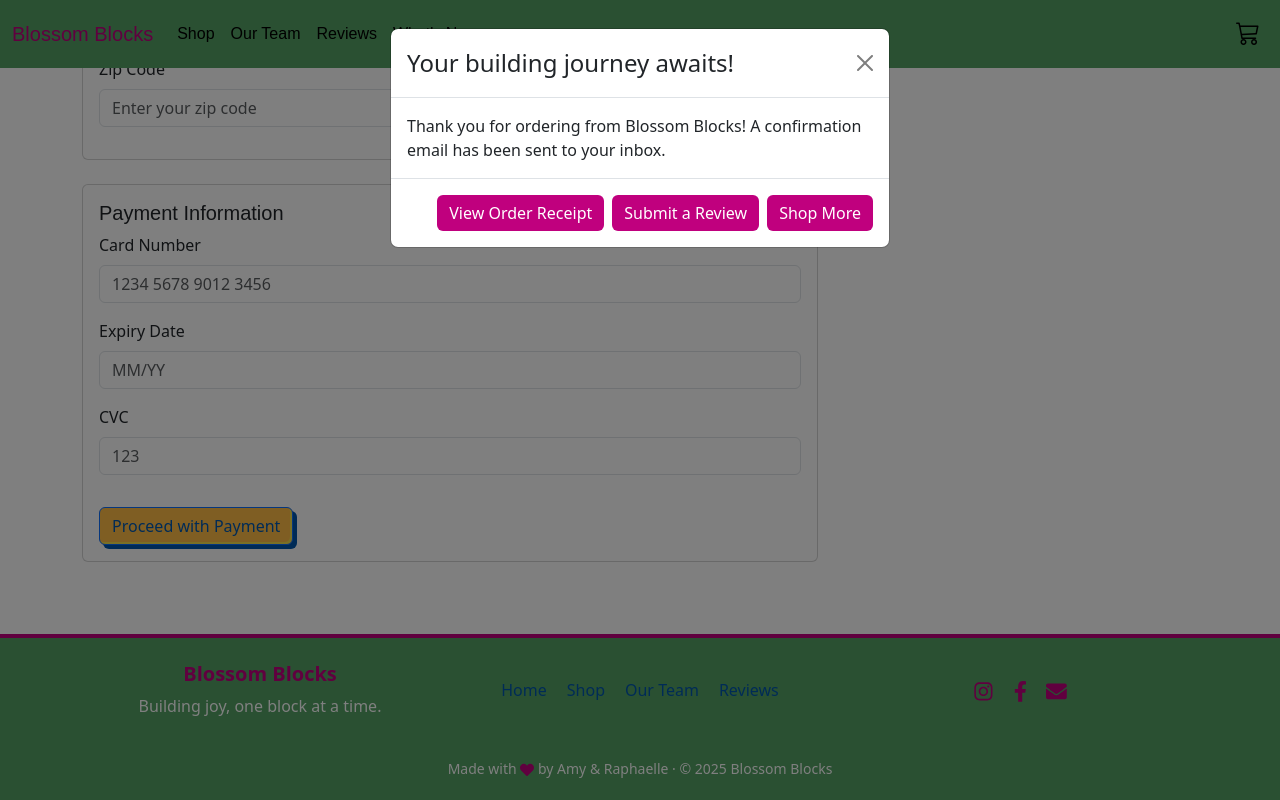
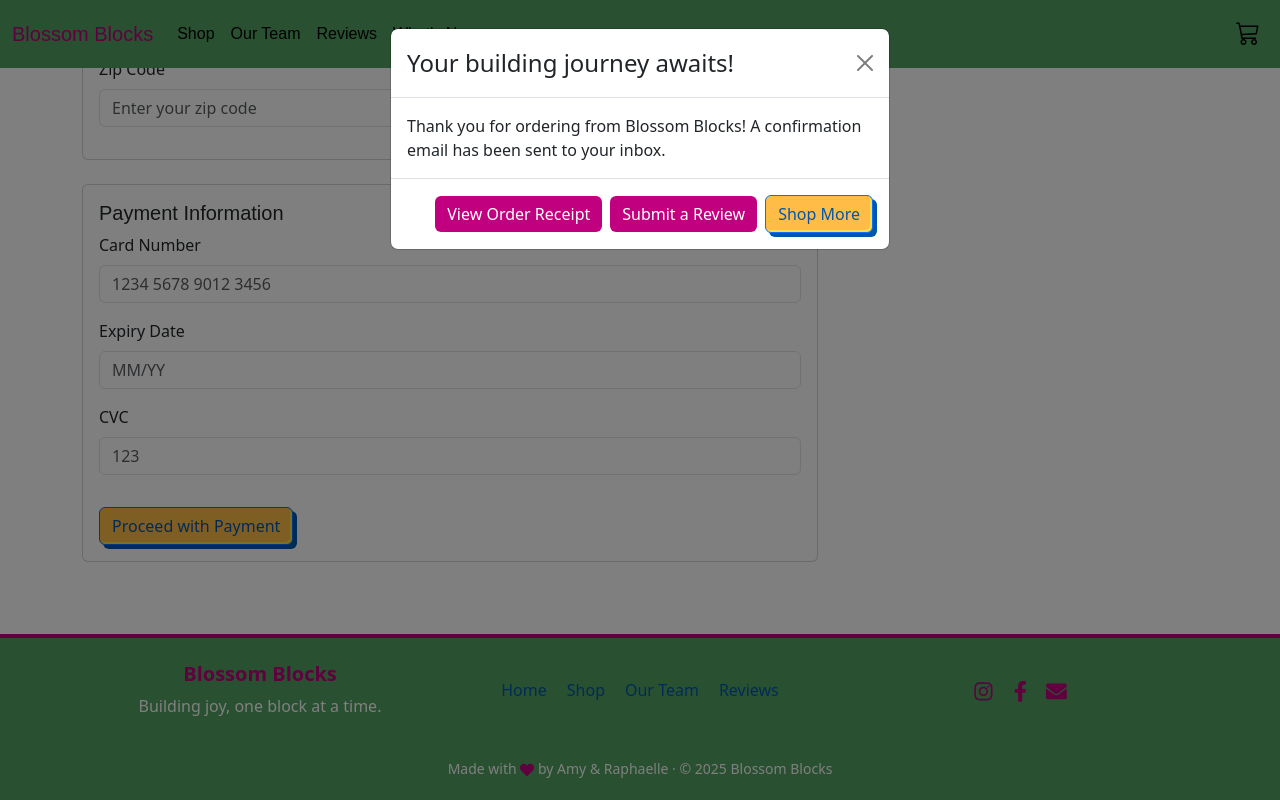
Before and after one commit to amykayrala/blossom-blocks, a React (Create React App) app: page /blossom-blocks/deliverypayment in a window 1280 px wide. Both pictures are taken after a click on the button "Proceed with Payment". Shown: the part 543-1343 px from the top of the page. Built offline with nearby package versions, Linux system fonts and the light colour scheme; a web font is replaced by a local one.

Commit message:
button change

```diff
--- a/src/DeliveryPayment.js
+++ b/src/DeliveryPayment.js
@@ -87,7 +87,7 @@ function DeliveryPayment() {
                         <Button className="button-pink" onClick={() => window.location.href = '/blossom-blocks/reviews'}>
                             Submit a Review
                         </Button>
-                        <Button className="button-pink" onClick={() => window.location.href = '/blossom-blocks/shop'}>
+                        <Button className="lego-button" onClick={() => window.location.href = '/blossom-blocks/shop'}>
                             Shop More
                         </Button>
                         </Modal.Footer>
```
